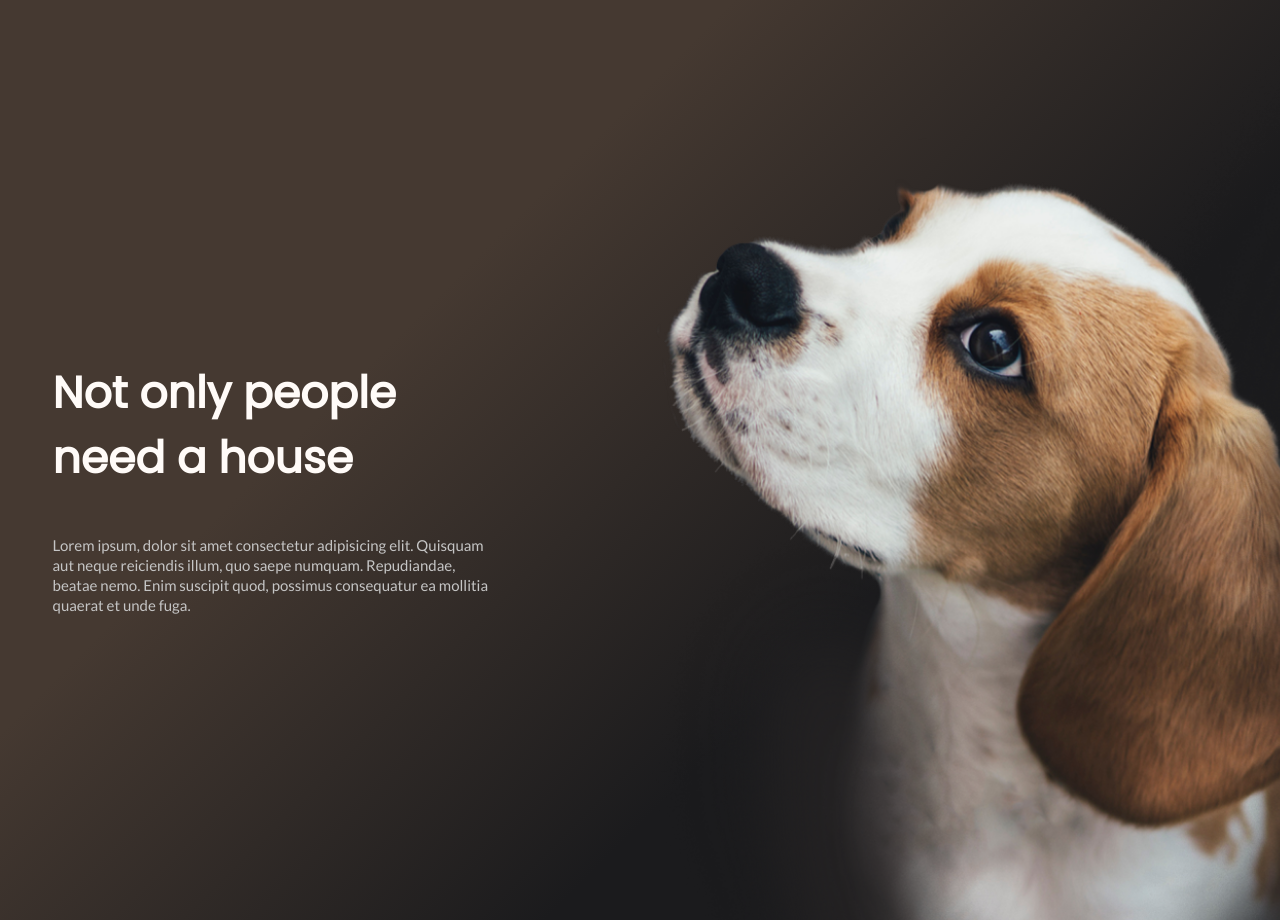
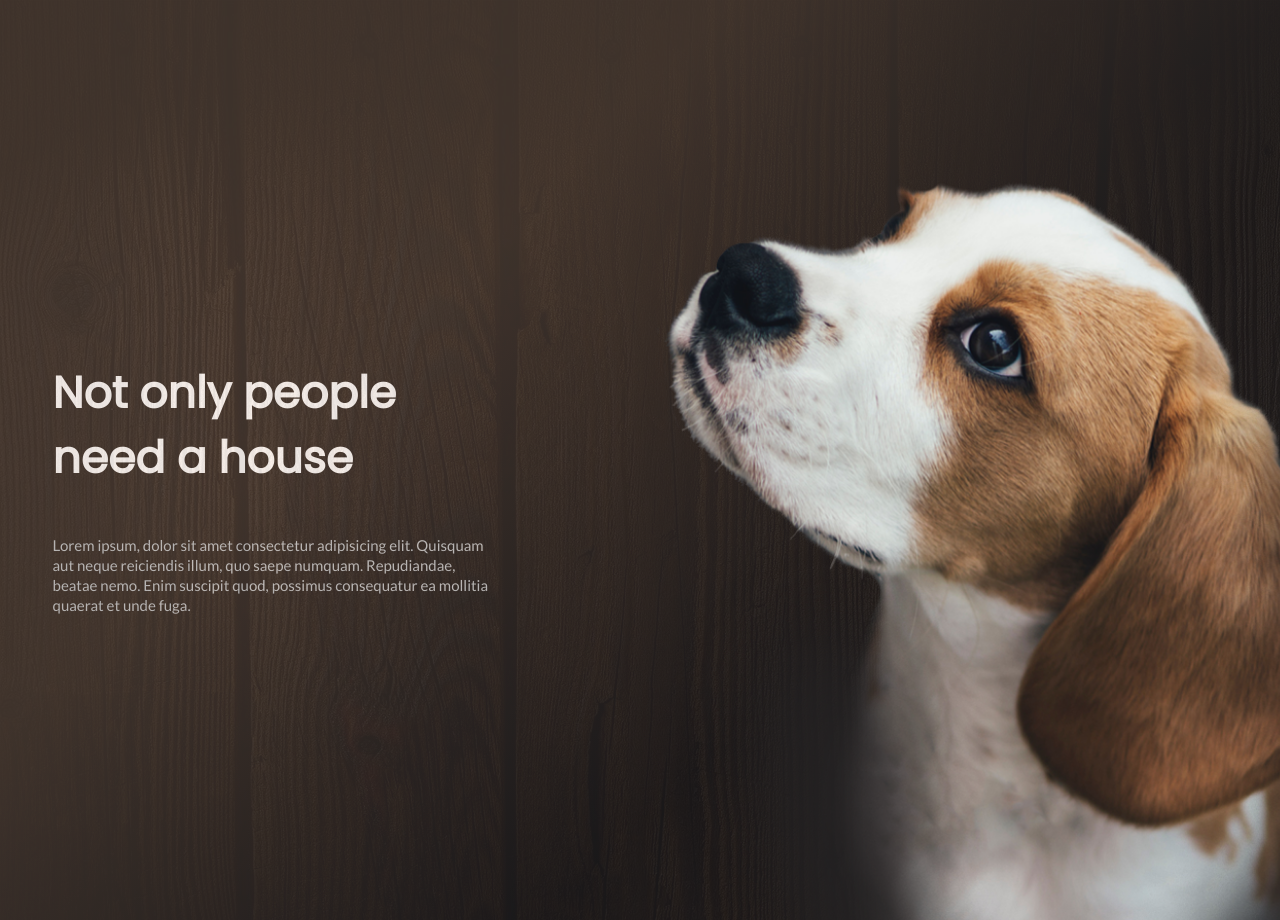
Before and after one commit to Babiy7/dogs-app, a React (Create React App) app: page / in a window 1280 px wide. Built offline with nearby package versions, Linux system fonts and the light colour scheme; a web font is replaced by a local one.

Commit message:
Made background wooden.

```diff
--- a/src/components/sections/Intro/Intro.module.scss
+++ b/src/components/sections/Intro/Intro.module.scss
@@ -2,6 +2,8 @@
 
 .Intro {
   height: 920px;
+
+  position: relative;
 
   display: flex;
   align-items: flex-end;
@@ -9,6 +11,22 @@
   background: linear-gradient(-45deg, #1b1b1d, #1b1b1d, #453931, #453931);
 
   overflow: hidden;
+
+  &::before {
+    content: "";
+
+    width: 100%;
+    height: 920px;
+
+    position: absolute;
+    top: 0;
+    left: 0;
+
+    background: url("../../../assests/images/wood-background.jpg");
+
+    opacity: 0.1;
+    z-index: 0;
+  }
 
   .Container {
     width: 100%;
```
Also changed, not shown: src/assests/images/wood-background.jpg (added).
